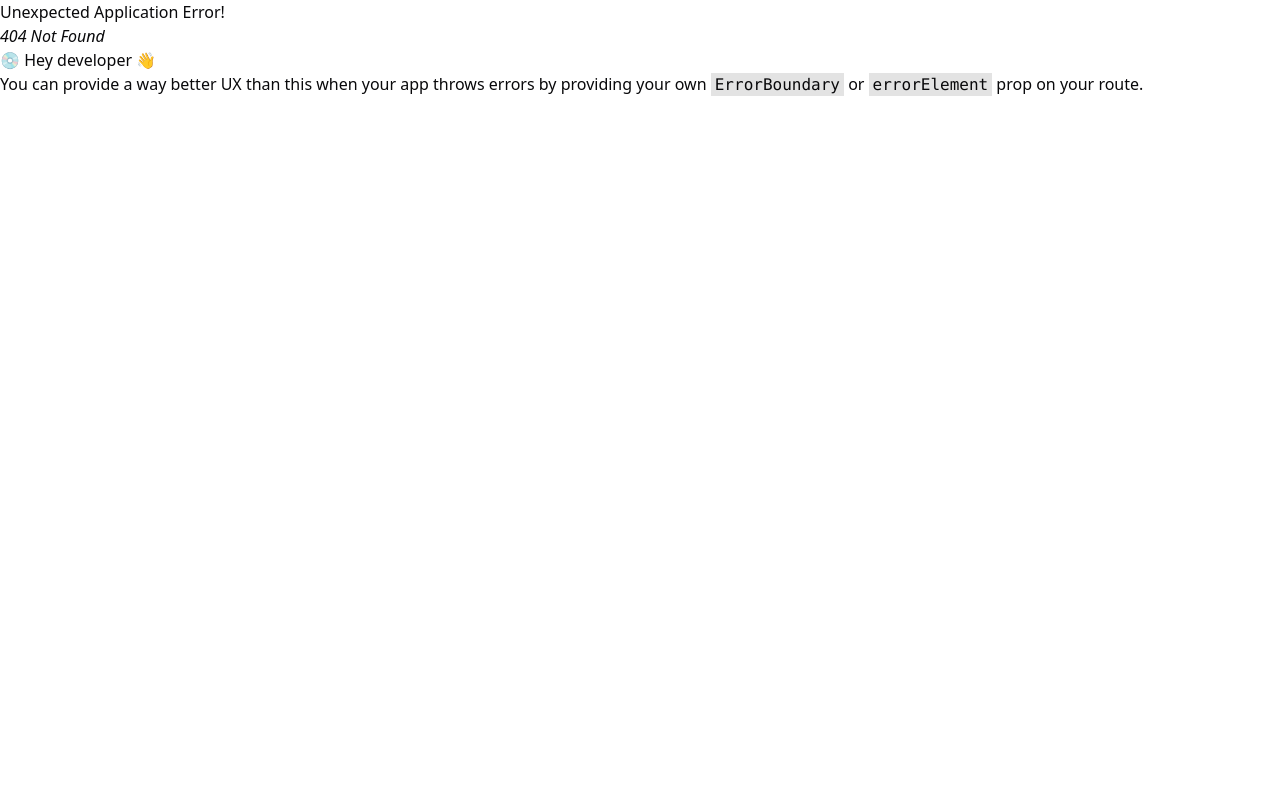
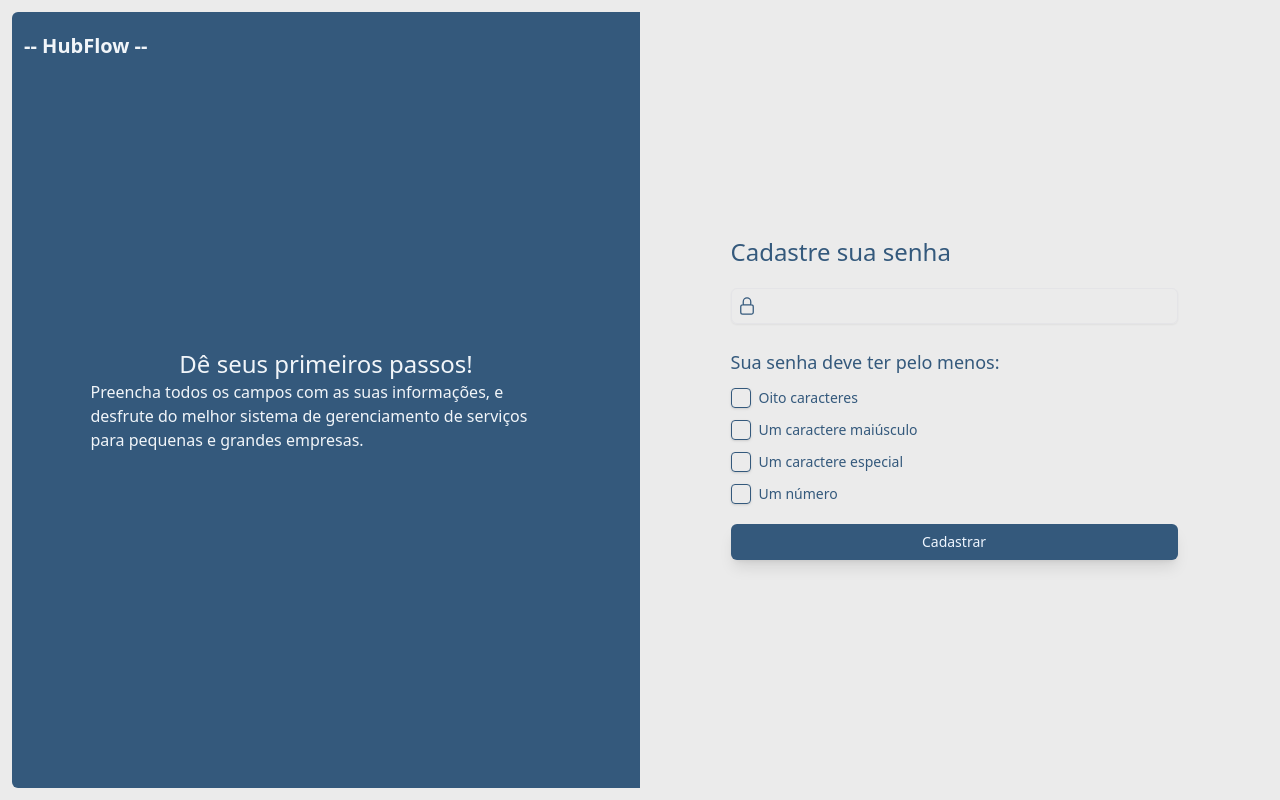
Before and after one commit to EduMachado07/tcc_Make, a React (Vite) app in the folder index_Make/: page /cadastro/cadastro-senha in a window 1280 px wide. Before the commit this address had no page. Built offline with nearby package versions, Linux system fonts and the light colour scheme.

Commit message:
docs(senha): adiciona pagina de cadastro para senha

```diff
--- a/index_Make/package.json
+++ b/index_Make/package.json
@@ -15,6 +15,7 @@
     "@hookform/resolvers": "^3.9.0",
     "@mui/material": "^6.1.1",
     "@radix-ui/react-avatar": "^1.1.0",
+    "@radix-ui/react-checkbox": "^1.1.1",
     "@radix-ui/react-dialog": "^1.1.1",
     "@radix-ui/react-dropdown-menu": "^2.1.1",
     "@radix-ui/react-icons": "^1.3.0",
--- /dev/null
+++ b/index_Make/src/components/ui/checkbox.jsx
@@ -0,0 +1,22 @@
+import * as React from "react"
+import * as CheckboxPrimitive from "@radix-ui/react-checkbox"
+import { CheckIcon } from "@radix-ui/react-icons"
+
+import { cn } from "@/lib/utils"
+
+const Checkbox = React.forwardRef(({ className, ...props }, ref) => (
+  <CheckboxPrimitive.Root
+    ref={ref}
+    className={cn(
+      "peer h-5 w-5 shrink-0 rounded-sm border border-colorPrimary shadow focus-visible:outline-none focus-visible:ring-1 focus-visible:ring-ring disabled:cursor-not-allowed disabled:opacity-50 data-[state=checked]:bg-colorPrimary data-[state=checked]:text-primary-foreground",
+      className
+    )}
+    {...props}>
+    <CheckboxPrimitive.Indicator className={cn("flex items-center justify-center text-current")}>
+      <CheckIcon className="h-4 w-4" />
+    </CheckboxPrimitive.Indicator>
+  </CheckboxPrimitive.Root>
+))
+Checkbox.displayName = CheckboxPrimitive.Root.displayName
+
+export { Checkbox }
--- /dev/null
+++ b/index_Make/src/pages/cadastro/Senha.jsx
@@ -0,0 +1,122 @@
+import React, { useState, useEffect } from "react";
+import { useForm } from "react-hook-form";
+import validator from "validator"; // Certifique-se de instalar o validator
+// -------- COMPONENTES UI
+import { Button } from "@/components/ui/button";
+import { Label } from "@/components/ui/label";
+import { Input } from "@/components/ui/input";
+import { Checkbox } from "@/components/ui/checkbox";
+import CircularProgress from "@mui/material/CircularProgress";
+import Erro from "@/components/componentes/erro";
+
+const Senha = () => {
+  const {
+    register,
+    handleSubmit,
+    formState: { errors },
+    watch,
+  } = useForm();
+
+  const [rules, setRules] = useState({
+    minLength: false,
+    hasUpperCase: false,
+    hasLowerCase: false,
+    hasNumber: false,
+    hasSymbol: false,
+  });
+
+  // Watch para observar o valor da senha
+  const passwordValue = watch("password");
+
+  // Atualize o estado de regras sempre que a senha mudar
+  useEffect(() => {
+    const newRules = {
+      minLength: passwordValue?.length >= 8,
+      hasUpperCase: /[A-Z]/.test(passwordValue),
+      hasLowerCase: /[a-z]/.test(passwordValue),
+      hasNumber: /[0-9]/.test(passwordValue),
+      hasSymbol: /[^A-Za-z0-9]/.test(passwordValue),
+    };
+    setRules(newRules);
+  }, [passwordValue]);
+
+  const validatePassword = (value) => {
+    return (
+      validator.isStrongPassword(value, {
+        minLength: 8,
+        minLowercase: 1,
+        minUppercase: 1,
+        minNumbers: 1,
+        minSymbols: 1,
+      }) || "A senha deve atender a todos os requisitos."
+    );
+  };
+
+  const onSubmit = (data) => {
+    console.log("Form Data", data);
+  };
+
+  return (
+    <div className="h-full">
+      <form
+        className="w-full h-full flex flex-col justify-center items-center gap-6 px-4"
+        onSubmit={handleSubmit(onSubmit)}
+      >
+        <div className="flex flex-col w-3/4 gap-3">
+          <Label size="subtitle">Cadastre sua senha</Label>
+          <div className="relative">
+            <svg
+              xmlns="http://www.w3.org/2000/svg"
+              fill="none"
+              viewBox="0 0 24 24"
+              strokeWidth={1.5}
+              stroke="currentColor"
+              className="size-5 stroke-colorPrimary absolute inset-y-2 left-1.5"
+            >
+              <path
+                strokeLinecap="round"
+                strokeLinejoin="round"
+                d="M16.5 10.5V6.75a4.5 4.5 0 1 0-9 0v3.75m-.75 11.25h10.5a2.25 2.25 0 0 0 2.25-2.25v-6.75a2.25 2.25 0 0 0-2.25-2.25H6.75a2.25 2.25 0 0 0-2.25 2.25v6.75a2.25 2.25 0 0 0 2.25 2.25Z"
+              />
+            </svg>
+            <Input
+              variant="inputIcon"
+              type="text"
+              {...register("password", {
+                required: "Senha é obrigatória",
+                validate: validatePassword,
+              })}
+            />
+          </div>
+          {errors.password && <Erro message={errors.password.message} />}
+
+          <Label size="large" className="mt-3">
+            Sua senha deve ter pelo menos:
+          </Label>
+          <div className="flex items-center space-x-2">
+            <Checkbox readOnly checked={rules.minLength} />
+            <Label size="medium">Oito caracteres</Label>
+          </div>
+          <div className="flex items-center space-x-2">
+            <Checkbox readOnly checked={rules.hasUpperCase} />
+            <Label size="medium">Um caractere maiúsculo</Label>
+          </div>
+          <div className="flex items-center space-x-2">
+            <Checkbox readOnly checked={rules.hasSymbol} />
+            <Label size="medium">Um caractere especial</Label>
+          </div>
+          <div className="flex items-center space-x-2">
+            <Checkbox readOnly checked={rules.hasNumber} />
+            <Label size="medium">Um número</Label>
+          </div>
+
+          <Button variant="primary" className="mt-2" type="submit">
+            Cadastrar
+          </Button>
+        </div>
+      </form>
+    </div>
+  );
+};
+
+export default Senha;
--- a/index_Make/src/pages/cadastro/cliente.jsx
+++ b/index_Make/src/pages/cadastro/cliente.jsx
@@ -90,7 +90,7 @@ const Cliente = () => {
     // CONTEXTO DE PROTECAO DE ROTAS
     setEtapa(5);
 
-    navigate("../endereco");
+    navigate("../cadastro-endereco");
   }
 
   return (
--- a/index_Make/src/pages/cadastro/endereco.jsx
+++ b/index_Make/src/pages/cadastro/endereco.jsx
@@ -97,7 +97,7 @@ const Endereco = () => {
     } else {
       authCadastro.getState().setUserInfo("cep", data.cep);
       authCadastro.getState().setUserInfo("numeroCep", data.numero);
-      navigate("../../");
+      navigate("../cadastro-senha");
     }
   };
 
@@ -105,7 +105,7 @@ const Endereco = () => {
     <div className="h-full">
       <form className="w-full h-full flex flex-col justify-center items-center gap-6 px-4">
         <div className="flex flex-col w-3/4 gap-3">
-          <Label size="subtitle">Informações do usuário</Label>
+          <Label size="subtitle">Seu endereço</Label>
           {/* COMPONENTE MENSAGEM DE ERRO */}
           {erro && <Erro props={erro} />}
           {/* CAMPO BUSCA DO CEP */}
```
Also changed, not shown: index_Make/src/main.jsx (+6 -1 lines), 1 other file (tests, documents, lock files or other folders).
